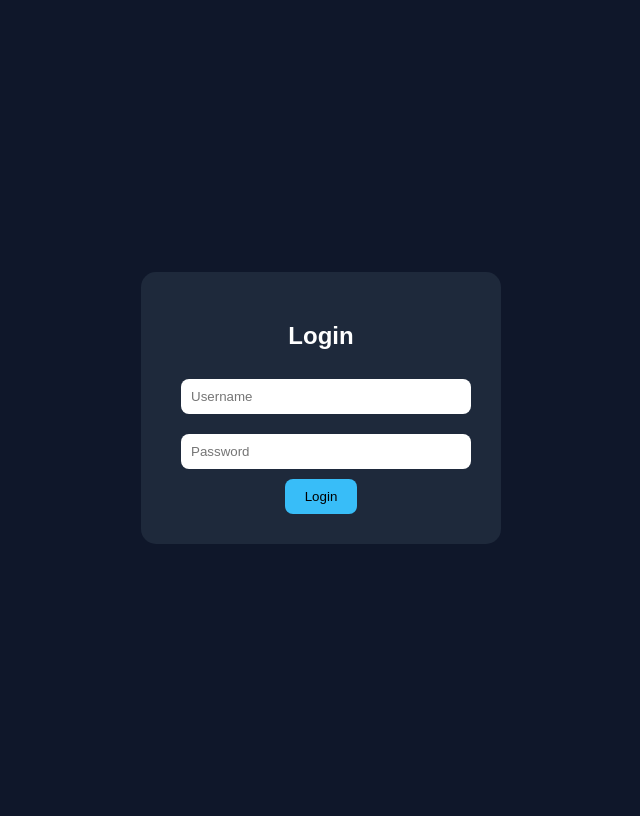
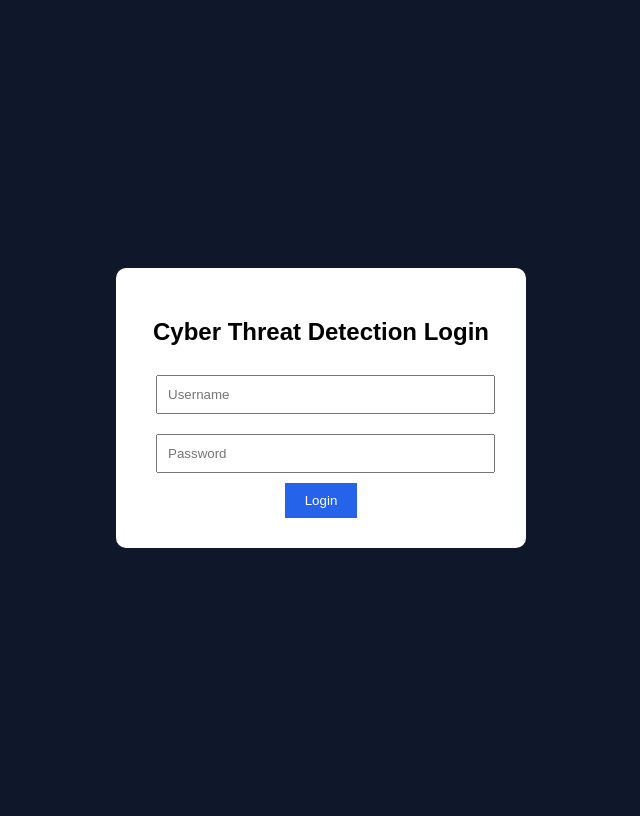
Before and after one commit to VaishnaviLoganvi/spam-detector-project, a Flask app: page / in a window 1280 px wide. Shown: the whole page, without its empty margins (319-959 px from the left). Run offline with Flask 3, Linux system fonts and the light colour scheme; parts of the project's set-up code (start-up, migrations or seed data) failed here and were passed over.

Commit message:
Add files via upload

```diff
--- a/templates/login.html
+++ b/templates/login.html
@@ -4,64 +4,74 @@
 <title>Login</title>
 
 <style>
-        body {
-            background: #0f172a;
-            font-family: Arial;
-            color: white;
-            display: flex;
-            justify-content: center;
-            align-items: center;
-            height: 100vh;
+
+body{
+background:#0f172a;
+display:flex;
+justify-content:center;
+align-items:center;
+height:100vh;
+font-family:Arial;
 }
 
-        .box {
-            background: #1e293b;
-            padding: 30px;
-            border-radius: 15px;
-            text-align: center;
-            width: 300px;
+.box{
+background:white;
+padding:30px;
+border-radius:10px;
+width:350px;
+text-align:center;
 }
 
-        input {
-            width: 90%;
-            padding: 10px;
-            margin: 10px;
-            border-radius: 8px;
-            border: none;
+input{
+width:90%;
+padding:10px;
+margin:10px;
 }
 
-        button {
-            padding: 10px 20px;
-            background: #38bdf8;
-            border: none;
-            border-radius: 8px;
-            cursor: pointer;
+button{
+padding:10px 20px;
+background:#2563eb;
+color:white;
+border:none;
 }
 
-        button:hover {
-            background: #0ea5e9;
+.error{
+color:red;
 }
 
-        .error {
-            color: red;
-        }
 </style>
 </head>
 
 <body>
 
 <div class="box">
-    <h2>Login</h2>
 
-    <form action="/login" method="post">
-        <input name="username" placeholder="Username"><br>
-        <input type="password" name="password" placeholder="Password"><br>
-        <button>Login</button>
+<h2>Cyber Threat Detection Login</h2>
+
+<form action="/login" method="POST">
+
+<input
+type="text"
+name="username"
+placeholder="Username"
+required>
+
+<input
+type="password"
+name="password"
+placeholder="Password"
+required>
+
+<button type="submit">
+Login
+</button>
+
 </form>
 
 {% if error %}
 <p class="error">{{ error }}</p>
 {% endif %}
+
 </div>
 
 </body>
```
Lines whose indentation alone changed are shown as unchanged.
